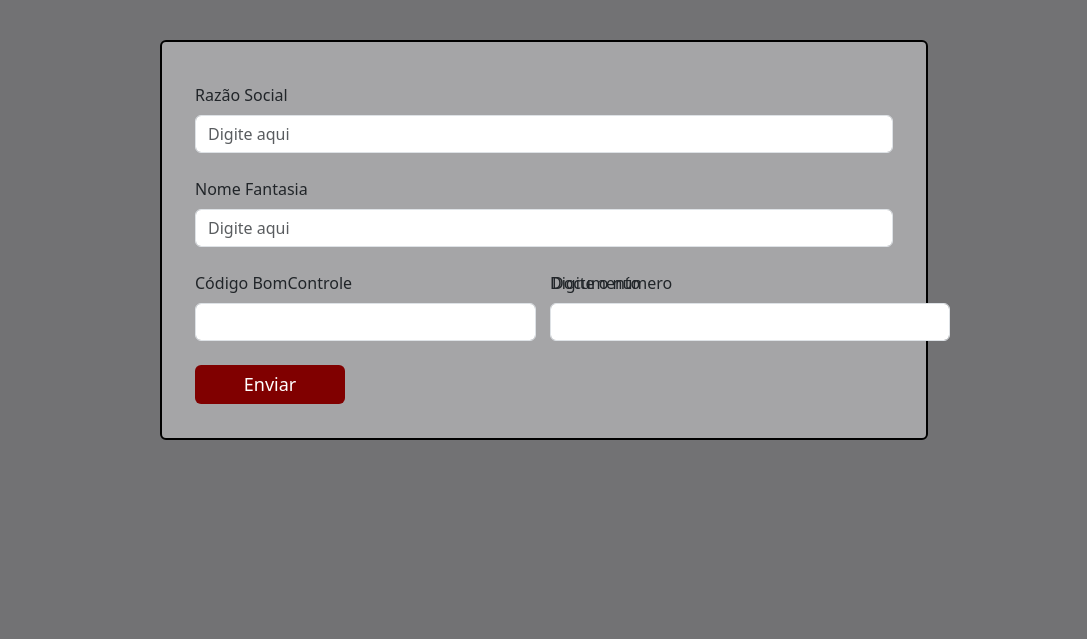
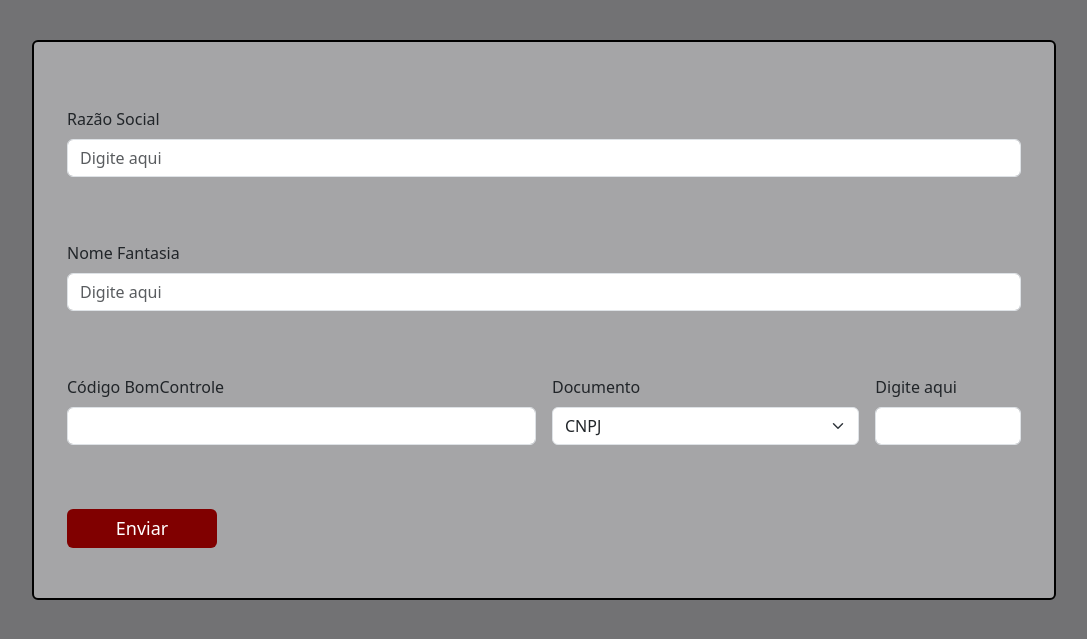
Before and after one commit to ygorp/sistema-clientes-bmvix, a PHP site: page /home.php in a window 1280 px wide. Shown: the part 114-753 px from the top of the page, without its empty margins (96-1183 px from the left). Run offline with PHP 8.4, Linux system fonts and the light colour scheme.

Commit message:
estilizando a página home, formulário clientes

```diff
--- a/css/home.css
+++ b/css/home.css
@@ -30,7 +30,7 @@ body {
 .d-flex button {
   border: none;
   background-color: var(--btn-color);
-    color: #FFFFFF;
+  color: #ffffff;
 }
 
 /* FIM NAVBAR */
@@ -43,25 +43,21 @@ body {
 
 .row {
   margin-top: 40px;
-    width: 60%;
-    height: 400px;
+  width: 80%;
+  height: 560px;
   border: 2px solid #000000;
   border-radius: 6px;
   background-color: var(--form-bg-color);
   padding: 25px;
+  display: flex;
+  align-items: center;
+  justify-content: center;
 }
 
-.form-select {
-    width: 120px;
-}
-
-.col-md-2 label {
-    margin-left: -240px;
-}
-
-#inputnumber {
-    width: 400px;
-    margin-left: -240px;
+.col-md-2 {
+    display: flex;
+    justify-content: center;
+    flex-direction: column;
 }
 
 .btn {
--- a/home.php
+++ b/home.php
@@ -57,14 +57,14 @@
                 </select>
             </div>
             <div class="col-md-2">
-                <label for="inputZip" class="form-label">Digite o número</label>
+                <label for="inputZip" class="form-label">Digite aqui</label>
                 <input type="text" class="form-control" id="inputnumber">
             </div>
             <div class="col-12">
                 <button type="submit" class="btn btn-primary">Enviar</button>
             </div>
         </form>
-</section>
+    </section>
 
 
 
```
Lines whose indentation alone changed are shown as unchanged.
